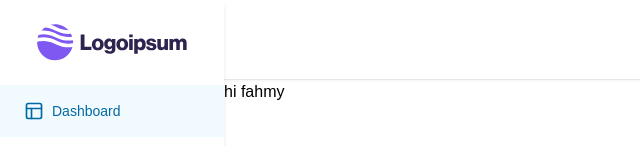
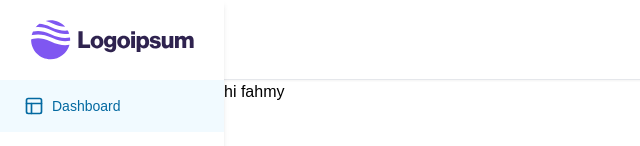
Before and after one commit to Ahmed-Fahmy212/Auth-In-Nest, a Next.js app in the folder frontend/: page / in a window 1280 px wide. Shown: the top 146 px of the page, without its empty margins (0-640 px from the left). Built offline with nearby package versions, Linux system fonts and the light colour scheme.

Commit message:
refactor(Logo): Update logo dimensions in logo component

```diff
--- a/frontend/app/(dashboard)/_components/logo.tsx
+++ b/frontend/app/(dashboard)/_components/logo.tsx
@@ -1,6 +1,6 @@
 import Image from "next/image";
 const Logo = () => {
-  return <Image height={36.81} width={150} alt="logo" src="/logo.svg" />;
+  return <Image height={40} width={163} alt="logo" src="/logo.svg" />;
 };
 
 export default Logo;
--- a/frontend/app/(dashboard)/_components/sidebar.tsx
+++ b/frontend/app/(dashboard)/_components/sidebar.tsx
@@ -4,7 +4,7 @@ import Logo from "./logo";
 const Sidebar = () => {
   return (
     <div className="flex flex-col overflow-auto shadow-md  bg-white h-full w-full">
-      <div className="py-6 flex justify-center "> <Logo /></div>
+      <div className="py-[20px] flex justify-center "> <Logo /></div>
       <div className="flex flex-col "><SidebarRoutes/></div>
     </div>
   );
--- a/frontend/app/layout.tsx
+++ b/frontend/app/layout.tsx
@@ -14,7 +14,7 @@ const geistMono = localFont({
 });
 
 export const metadata: Metadata = {
-  title: "Create Next App",
+  title: "LRX | lms",
   description: "Generated by create next app",
 };
 //
```
